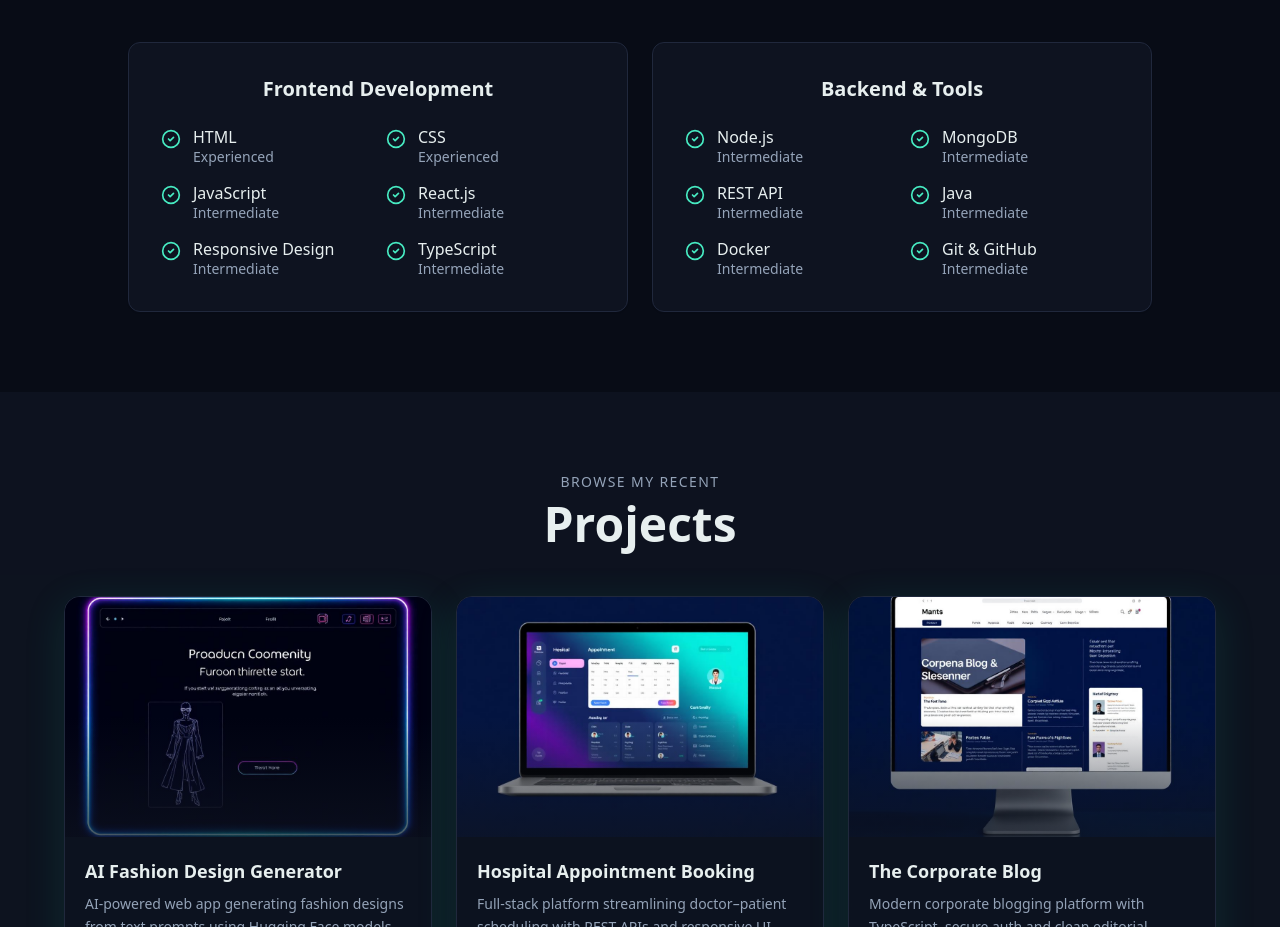
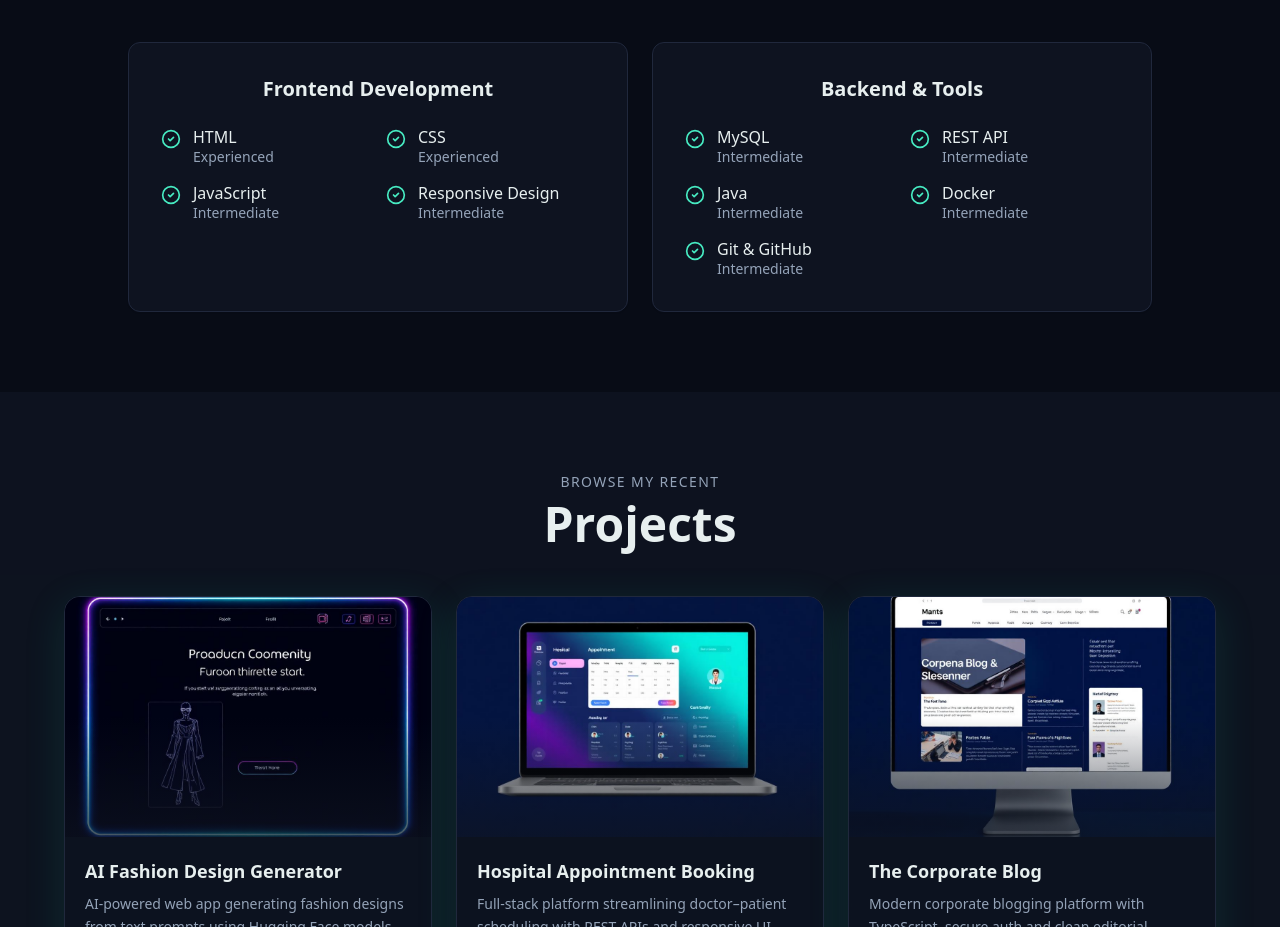
Before and after one commit to vani-2510/portfolio, a React (Vite) app: page / in a window 1280 px wide. Shown: the part 2220-3147 px from the top of the page. Built offline with nearby package versions, Linux system fonts and the light colour scheme.

Commit message:
Changes
Co-authored-by: vani-2510 <217154147+vani-2510@users.noreply.github.com>

```diff
--- a/src/components/Skills.tsx
+++ b/src/components/Skills.tsx
@@ -8,16 +8,13 @@ const groups = [
       { name: "HTML", level: "Experienced" },
       { name: "CSS", level: "Experienced" },
       { name: "JavaScript", level: "Intermediate" },
-      { name: "React.js", level: "Intermediate" },
       { name: "Responsive Design", level: "Intermediate" },
-      { name: "TypeScript", level: "Intermediate" },
     ],
   },
   {
     title: "Backend & Tools",
     items: [
-      { name: "Node.js", level: "Intermediate" },
-      { name: "MongoDB", level: "Intermediate" },
+      { name: "MySQL", level: "Intermediate" },
       { name: "REST API", level: "Intermediate" },
       { name: "Java", level: "Intermediate" },
       { name: "Docker", level: "Intermediate" },
```
